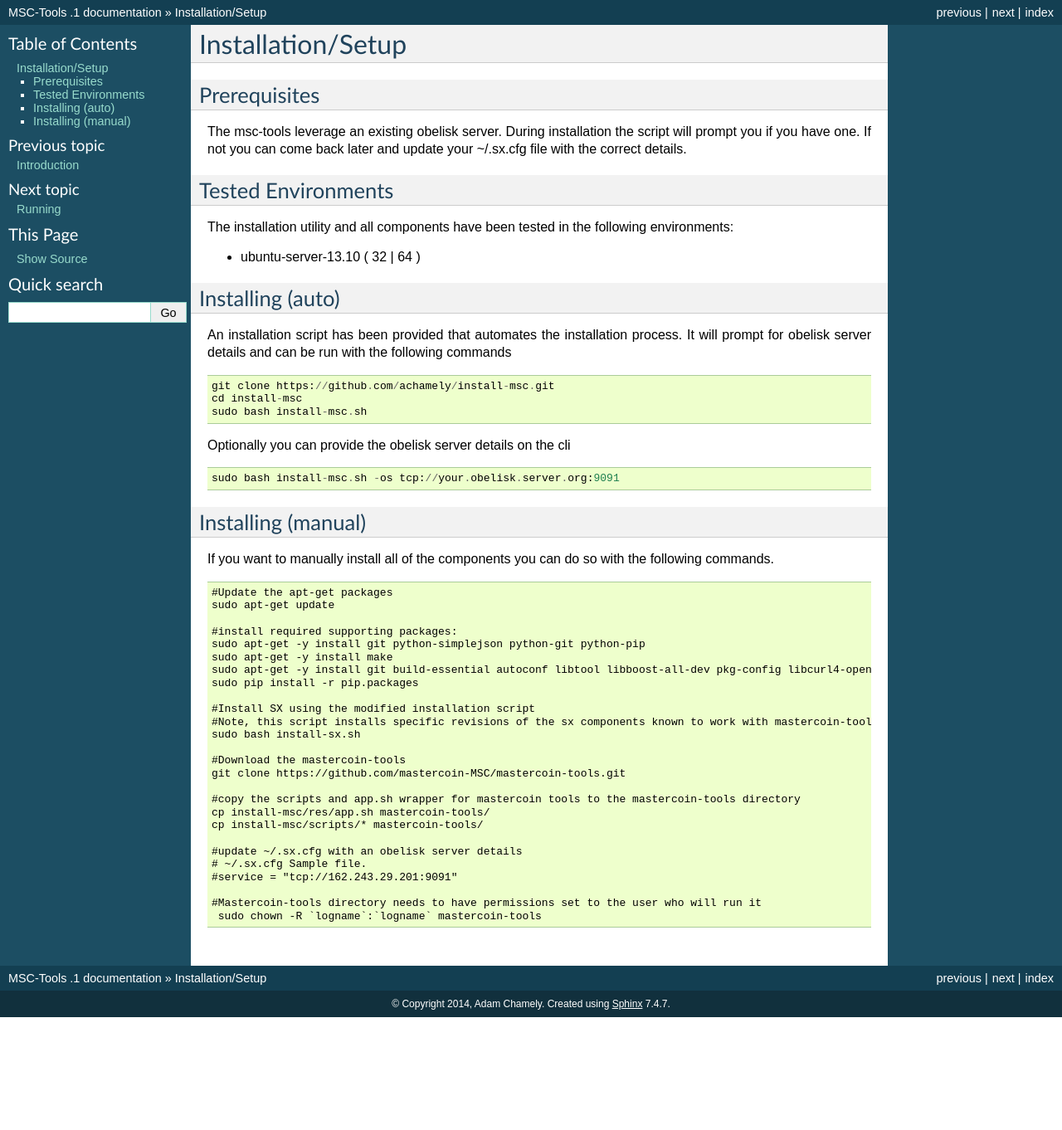
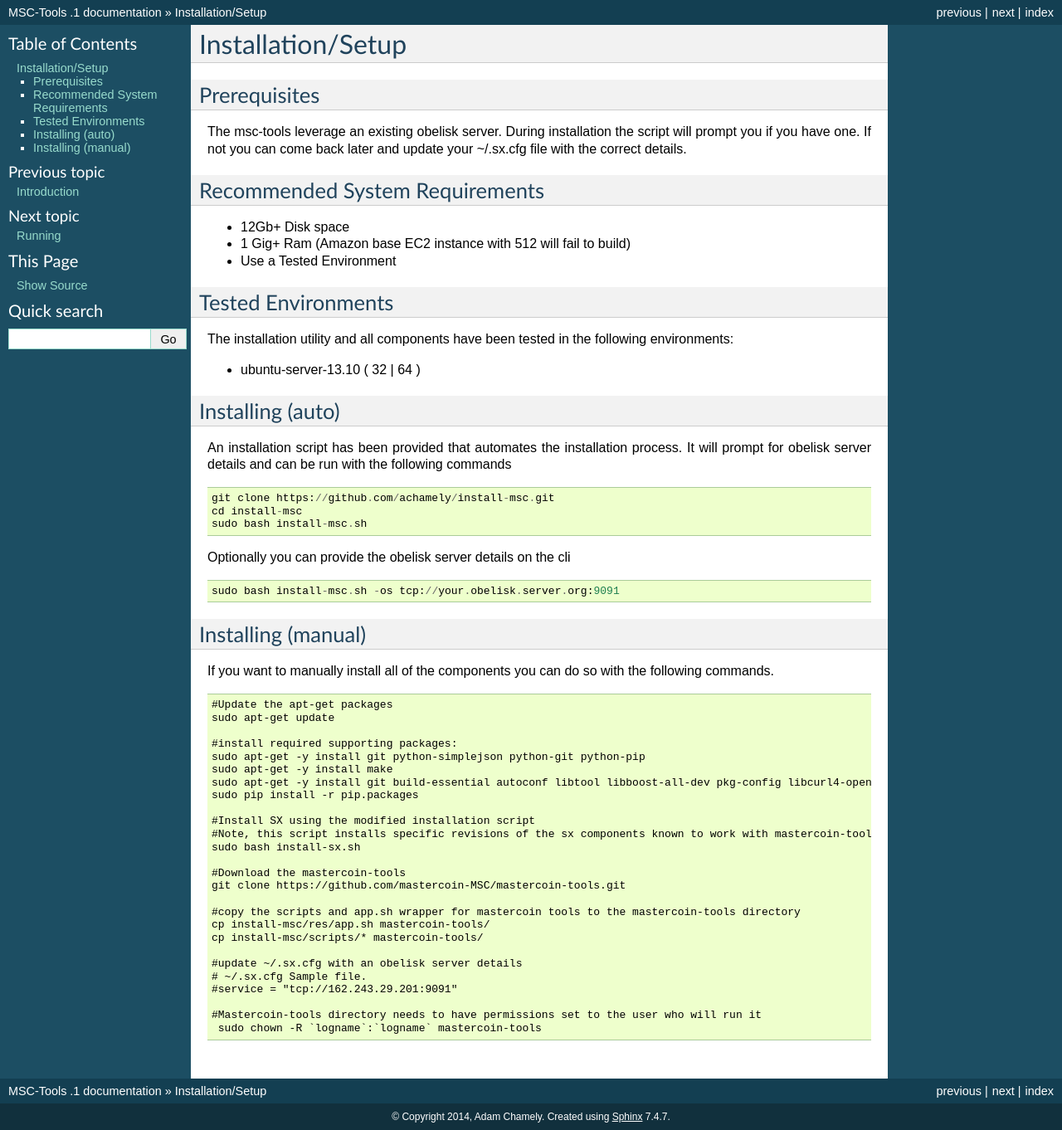
Before and after one commit to mastercoin-MSC/install-msc, a Sphinx documentation site: the page built from docs/pages/installation.rst, in a window 1280 px wide. Shown: the whole page at 83% size. Built offline with Sphinx 7.4.7, drawn with Linux system fonts in a browser that asks for light colours; formulas are drawn with MathJax 3; before the commit the page ends 1226 px from its top, so only the background shows below that.

Commit message:
Added Rec Sys Req

```diff
--- a/docs/pages/installation.rst
+++ b/docs/pages/installation.rst
@@ -8,6 +8,13 @@
 The msc-tools leverage an existing obelisk server.
 During installation the script will prompt you if you have one.
 If not you can come back later and update your ~/.sx.cfg file with the correct details.
+
+Recommended System Requirements
+---------------------------
+
+* 12Gb+ Disk space
+* 1 Gig+ Ram (Amazon base EC2 instance with 512 will fail to build)
+* Use a Tested Environment
 
 Tested Environments
 -------------------
```
Also changed, not shown: 6 other files.
